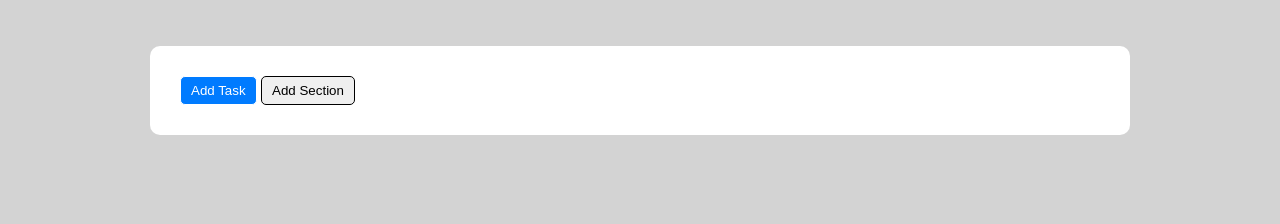
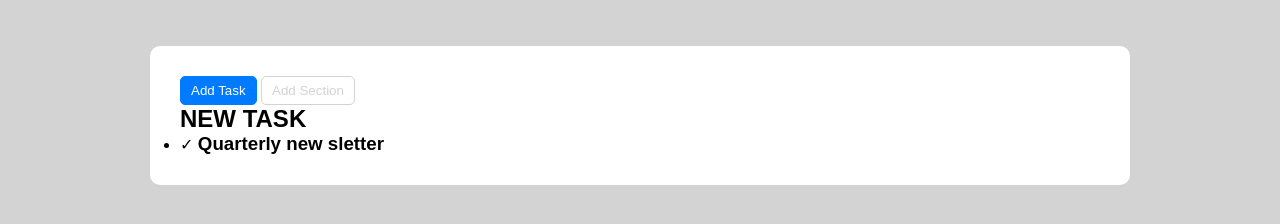
Before and after one commit to Giuseppe-Cara/html-css-toboolist, a plain HTML site: page index.html in a window 1280 px wide. Shown: the part 94-318 px from the top of the page. Drawn offline with Linux system fonts and the light colour scheme.

Commit message:
add section main

```diff
--- a/index.html
+++ b/index.html
@@ -19,11 +19,20 @@
 
     <main>
         <div class="container">
-            <div class="main-card">
-                <div class="top-card">
+            <div class="card">
+                <header class="top-card">
                     <button class="btn btn-primary">Add Task</button>
-                    <button class="btn btn2">Add Section</button>
-                </div>
+                    <button class="btn btn-secondary">Add Section</button>
+                </header>
+                <section>
+                    <h2>NEW TASK</h2>
+                    <ul class="task-list">
+                        <li class="task-item">
+                            <span class="circle-check">&check;</span>
+                            <h3>Quarterly new sletter</h3>
+                        </li>
+                    </ul>
+                </section>
             </div>
         </div>
     </main>
--- a/style.css
+++ b/style.css
@@ -27,6 +27,13 @@ body{
 .btn-primary {
     background-color: #007bff;
     color: white;
+    border-color: #007bff;
+}
+
+.btn-secondary {
+    background-color: transparent;
+    color: lightgrey;
+    border: solid 1px lightgrey;
 }
 
 .page-header {
@@ -48,8 +55,12 @@ main {
     margin-top: 50px;
 }
 
-.main-card {
+.card {
     padding: 30px;
     border-radius: 10px;
     background-color: white;
 }
+
+.task-item *{
+    display: inline-block;
+}
```
